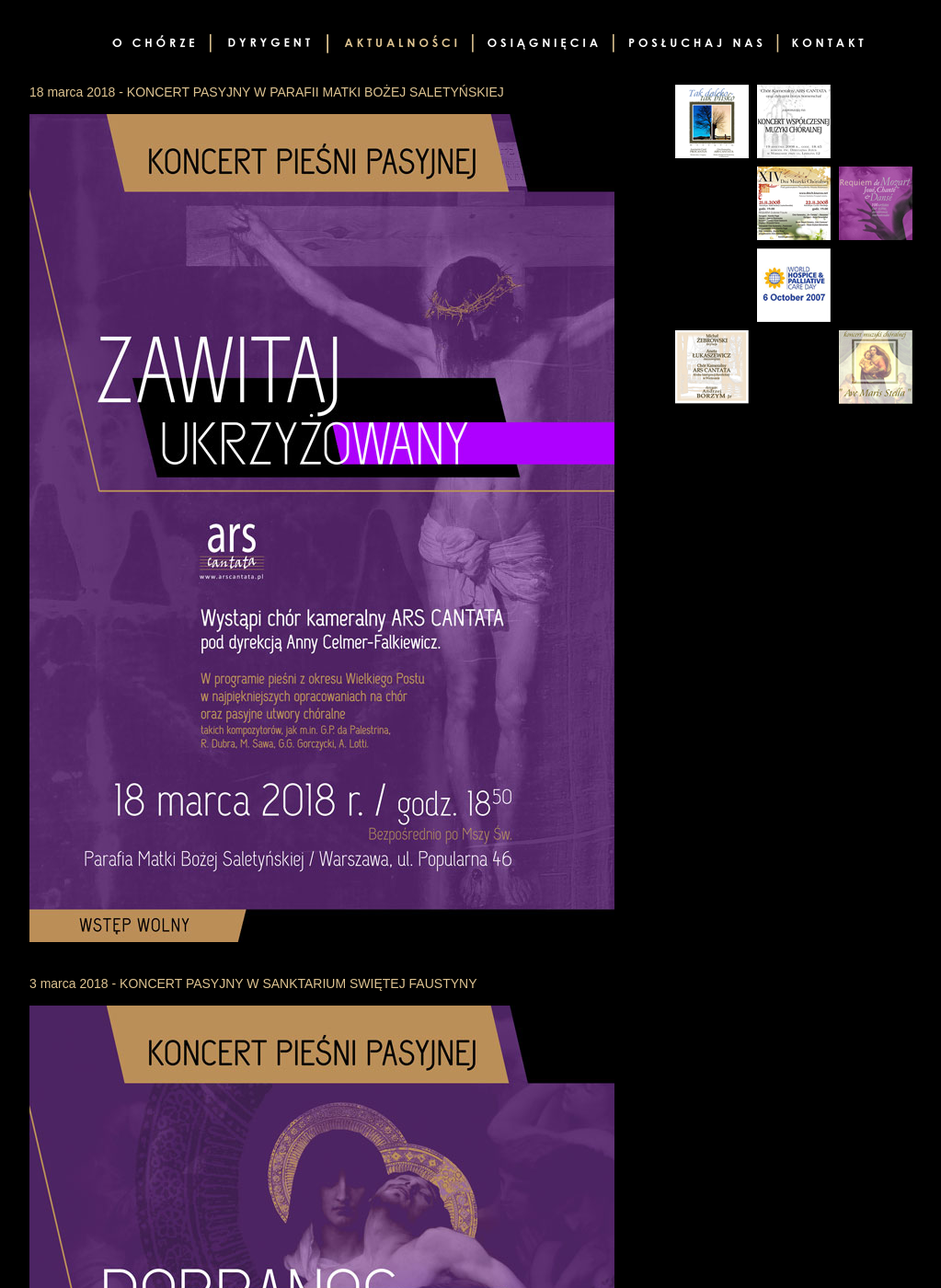
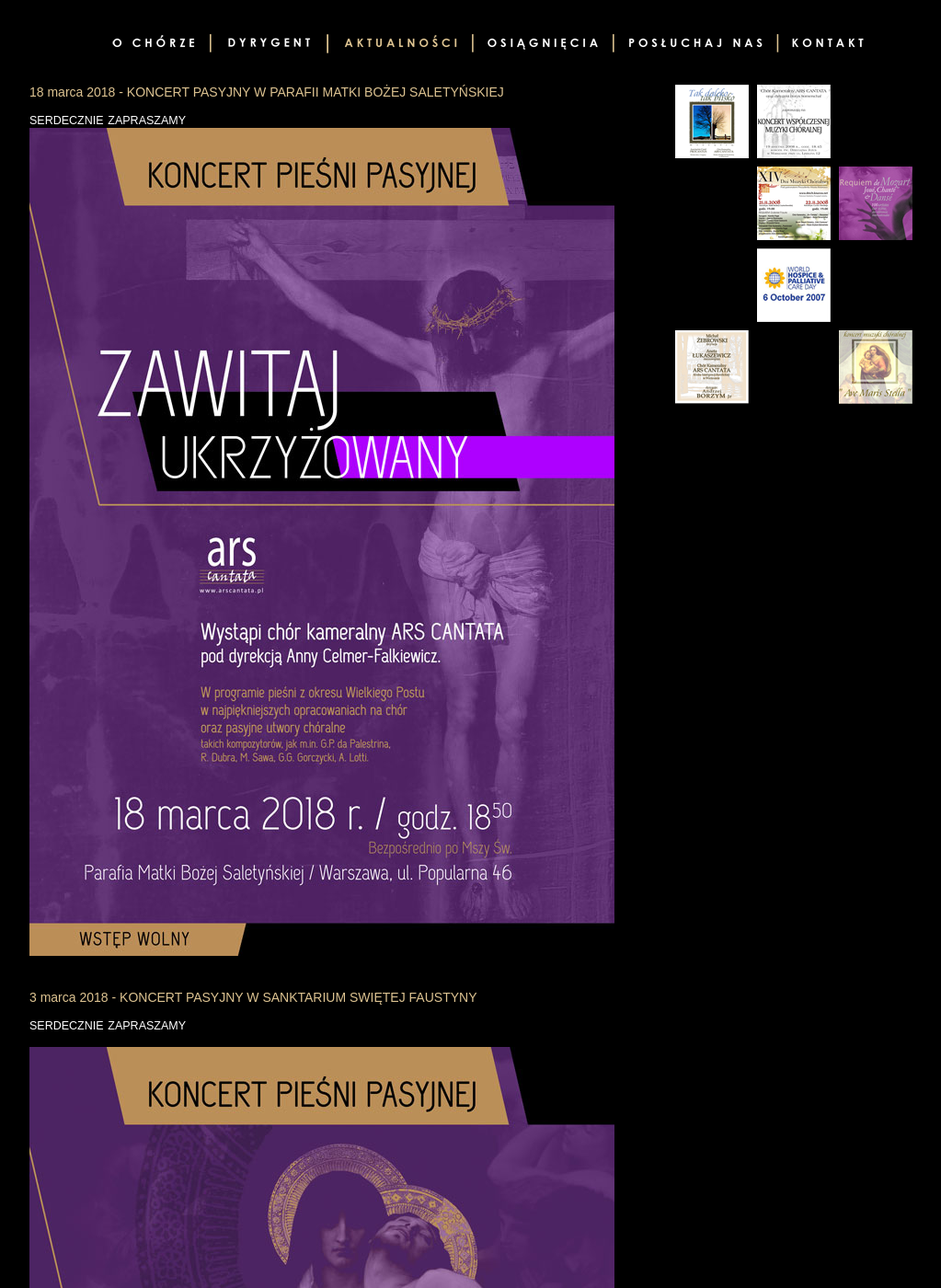
Before and after one commit to ars-cantata/ars-cantata.github.io, a Jekyll site: the page built from aktualnosci/index.html, in a window 1280 px wide and 1400 px high. Shown: the whole window at 92% size, without its empty margins (123-1146 px from the left). Built offline with Jekyll 4.4.1, drawn with Linux system fonts in a browser that asks for light colours; the list of posts is cut into pages by our own code.

Commit message:
poprawki

```diff
--- a/_posts/2018-03-04-PasyjnyFaustyna.md
+++ b/_posts/2018-03-04-PasyjnyFaustyna.md
@@ -5,6 +5,9 @@ layout: layout_post
 language: pl
 ---
 <br>
+SERDECZNIE ZAPRASZAMY
+<br>
+<br>
 <img src="/img/posters/Pasyjny_Faustyna_A3_2.jpg" alt="Pasyjny_Faustyna">
 <br>
 <br>
--- a/_posts/2018-03-18-PasyjnySaletynska.md
+++ b/_posts/2018-03-18-PasyjnySaletynska.md
@@ -5,6 +5,8 @@ layout: layout_post
 language: pl
 ---
 <br>
+SERDECZNIE ZAPRASZAMY
+<br>
 <img src="/img/posters/Pasyjny_Saletynska_A3.jpg" alt="Pasyjny Saletynska">
 <br>
 <br>
```
